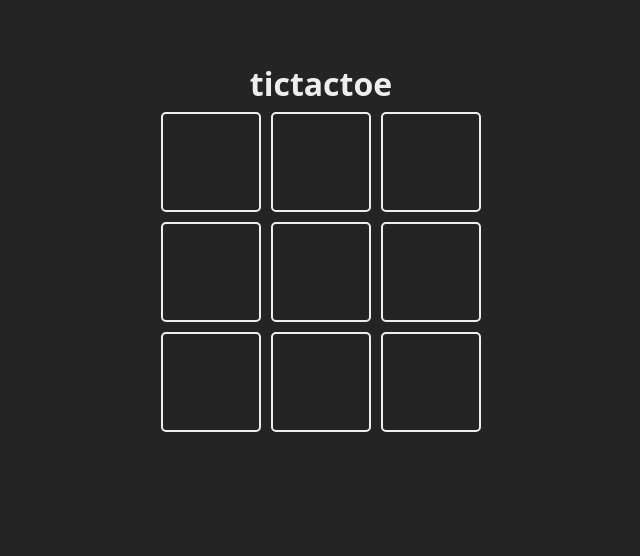
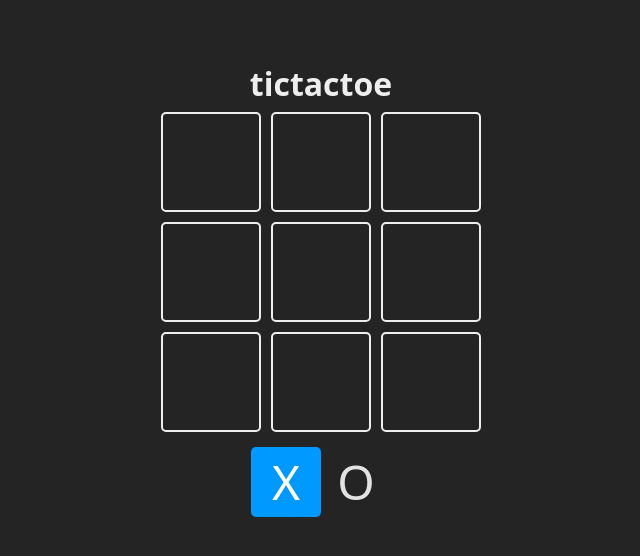
Before and after one commit to dcoronado91/react-101, a React (Vite) app: page / in a window 1280 px wide. Shown: the top 556 px of the page, without its empty margins (319-959 px from the left). Built offline with nearby package versions, Linux system fonts and the light colour scheme.

Commit message:
finished board logic and added section showing turns

```diff
--- a/src/App.jsx
+++ b/src/App.jsx
@@ -1,20 +1,45 @@
-import { Children } from 'react'
+import React, { useState } from 'react'
 import './App.css'
+
+//Turnos
 const TURNS  = {
   X: 'X',
   O: 'O'
 }
 
-const Square = ({ children, updateBoard, index }) => {
+const Square = ({ children, isSelected, updateBoard, index }) => {
+const className = `square ${isSelected ? 'is-selected' : ''}`
+
+// Función para manejar el click en la casilla
+// onCLick llama a updateBoard con el index de la casilla para actualizar el tablero
+const handleClick = () => {
+  updateBoard(index)
+}
+
   return(
-    <div className='square'>
+    <div onClick={handleClick} className={className}>
       {children}
     </div>
   )
 }
 
 function App() {
-  const board = Array(9).fill(null)
+// Se setea el tablero con 9 posiciones vacías (null)
+  const [board, setBoard] = useState(Array(9).fill(null))
+
+// Se setea el turno inicial en "X"
+  const [turn, setTurn] = useState(TURNS.X)
+
+// Función para actualizar el tablero cuando se hace click en una casilla (se llama en el componente Square)
+  const updateBoard = (index) => {
+    const newBoard = [...board] // Nuevo tablero
+    newBoard[index] = turn // "X" o "O"
+    setBoard(newBoard)
+
+// Funcion para cambiar el turno después de cada click (si es "X" pasa a "O" y viceversa)
+    const newTurn = turn === TURNS.X ? TURNS.O : TURNS.X
+    setTurn(newTurn)
+  }
 
   return (
     <main className='board'>
@@ -26,12 +51,22 @@
               <Square
                 key={index}
                 index={index}
+                updateBoard={updateBoard}
               >
-
+                {board[index]}
               </Square>
             )
           })
         }
+      </section>
+
+      <section className='turn'>
+        <Square isSelected={turn === TURNS.X}>
+          {TURNS.X}
+        </Square>
+        <Square isSelected={turn === TURNS.O}>
+          {TURNS.O}
+        </Square>
       </section>
     </main>
   )
```
